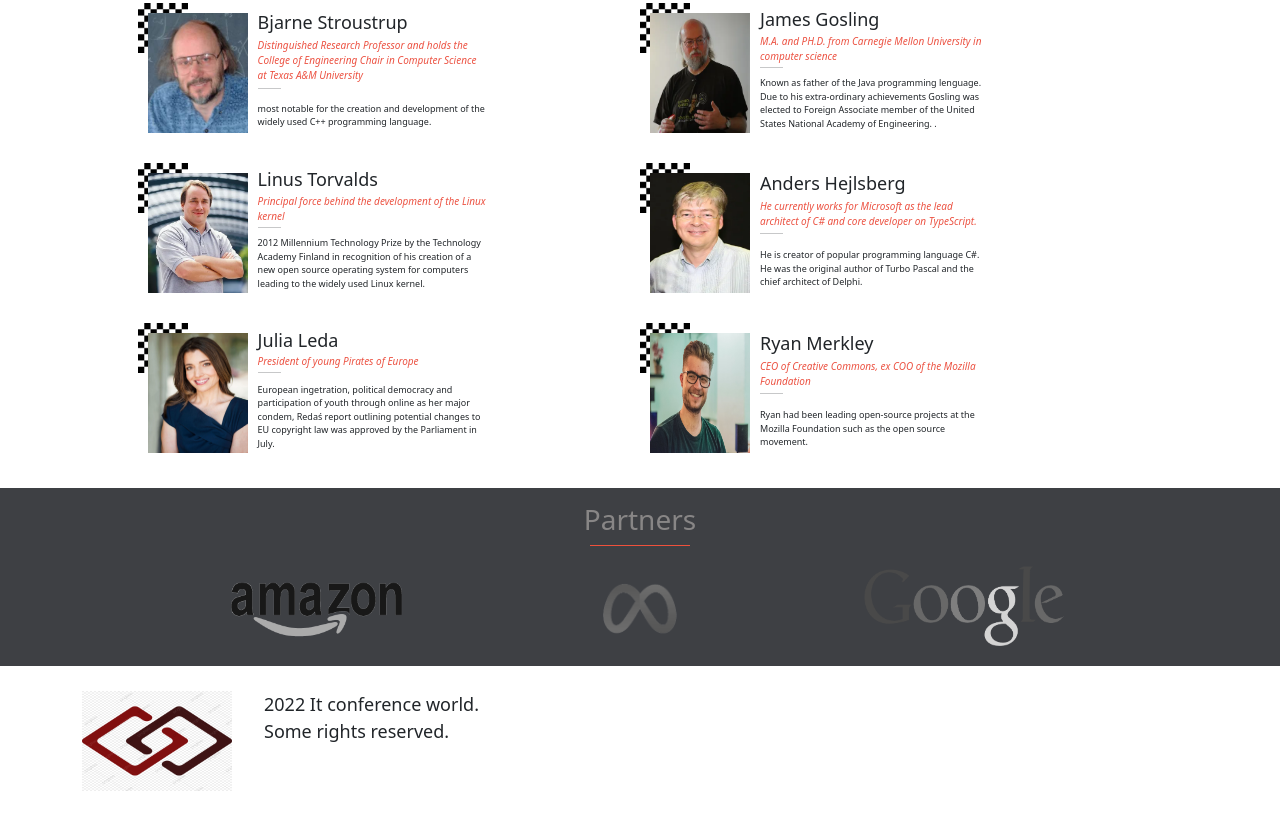
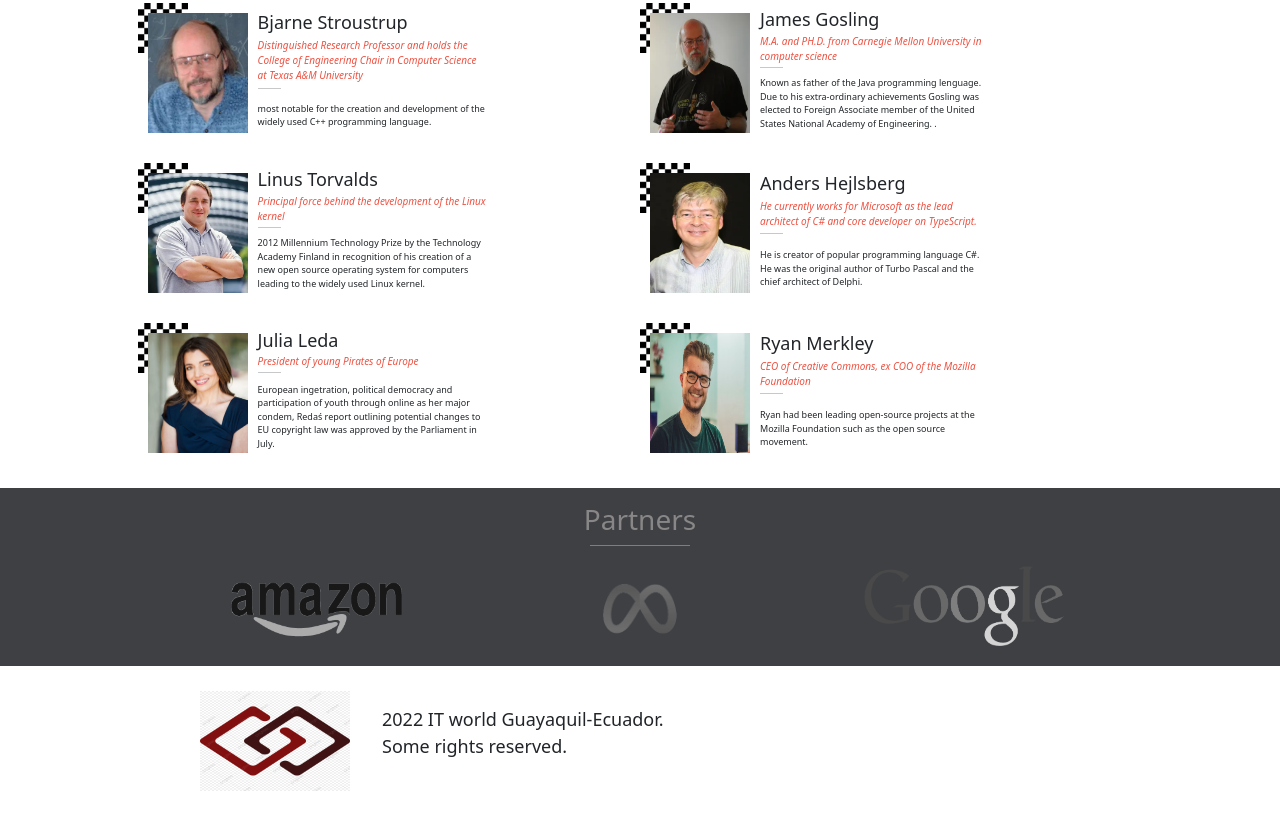
Before and after one commit to Artbsc1992/conference-webpage, a website: page index.html in a window 1280 px wide. Shown: the part 1780-2610 px from the top of the page. Drawn offline with nearby package versions, Linux system fonts and the light colour scheme.

```diff
--- a/index.html
+++ b/index.html
@@ -145,11 +145,15 @@
         <img src="./img/google-logo.png" alt="" class="logos" />
       </div>
     </div>
-    <footer class="container">
-      <img src="./img/logo-nav.png" alt="" class="creative" />
+    <footer>
+      <img src="./img/logo-nav.png" alt="" class="creative">
       <ul>
-        <li>2022 It conference world.</li>
-        <li>Some rights reserved.</li>
+        <li>
+          2022 IT world Guayaquil-Ecuador.
+        </li>
+        <li>
+          Some rights reserved.
+        </li>
       </ul>
     </footer>
     <script
--- a/style/about.css
+++ b/style/about.css
@@ -225,8 +225,8 @@
 }
 
 .creative {
-  max-width: 200px;
-  max-height: 100px;
+  width: 100px;
+  height: 75px;
 }
 
 ul {
@@ -234,7 +234,7 @@
 }
 
 ul li {
-  font-size: 10px;
+  font-size: 15px;
 }
 
 @media screen and (min-width: 768px){
@@ -392,6 +392,7 @@
     padding: 25px;
     background-color: #272a31;
     height: 150px;
+    padding-left: 200px;
   }
 
   .creative {
--- a/style/style.css
+++ b/style/style.css
@@ -303,8 +303,8 @@
 footer {
   display: flex;
   padding: 25px;
-  max-width:  500px;
   height: 170px;
+  align-items: center;
 }
 
 .creative {
@@ -318,7 +318,7 @@
 }
 
 ul li {
-  font-size: 10px;
+  font-size: 15px;
 }
 
 @media screen and (min-width: 768px) {
@@ -512,6 +512,8 @@
   footer {
     display: flex;
     padding: 25px;
+    height: 150px;
+    padding-left: 200px;
   }
 
   .creative {
```
Also changed, not shown: about.html (+1 -1 lines).
